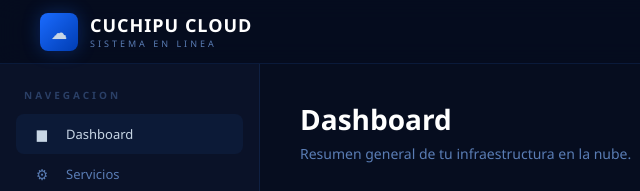
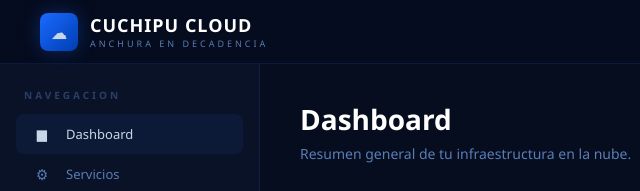
Before and after one commit to CarlosDevxb/Cuchinube, a website: page public/index.html in a window 1280 px wide. Shown: the top 191 px of the page, 0-640 px from the left. Drawn offline with Linux system fonts and the light colour scheme; no server answers.

Commit message:
Update 1

```diff
--- a/public/index.html
+++ b/public/index.html
@@ -17,7 +17,7 @@
       <div class="brand-icon">&#9729;</div>
       <div class="brand-text">
         <div class="name">CUCHIPU CLOUD</div>
-        <div class="sub">Sistema En Linea</div>
+        <div class="sub">Anchura en decadencia</div>
       </div>
     </a>
     <nav>
```
